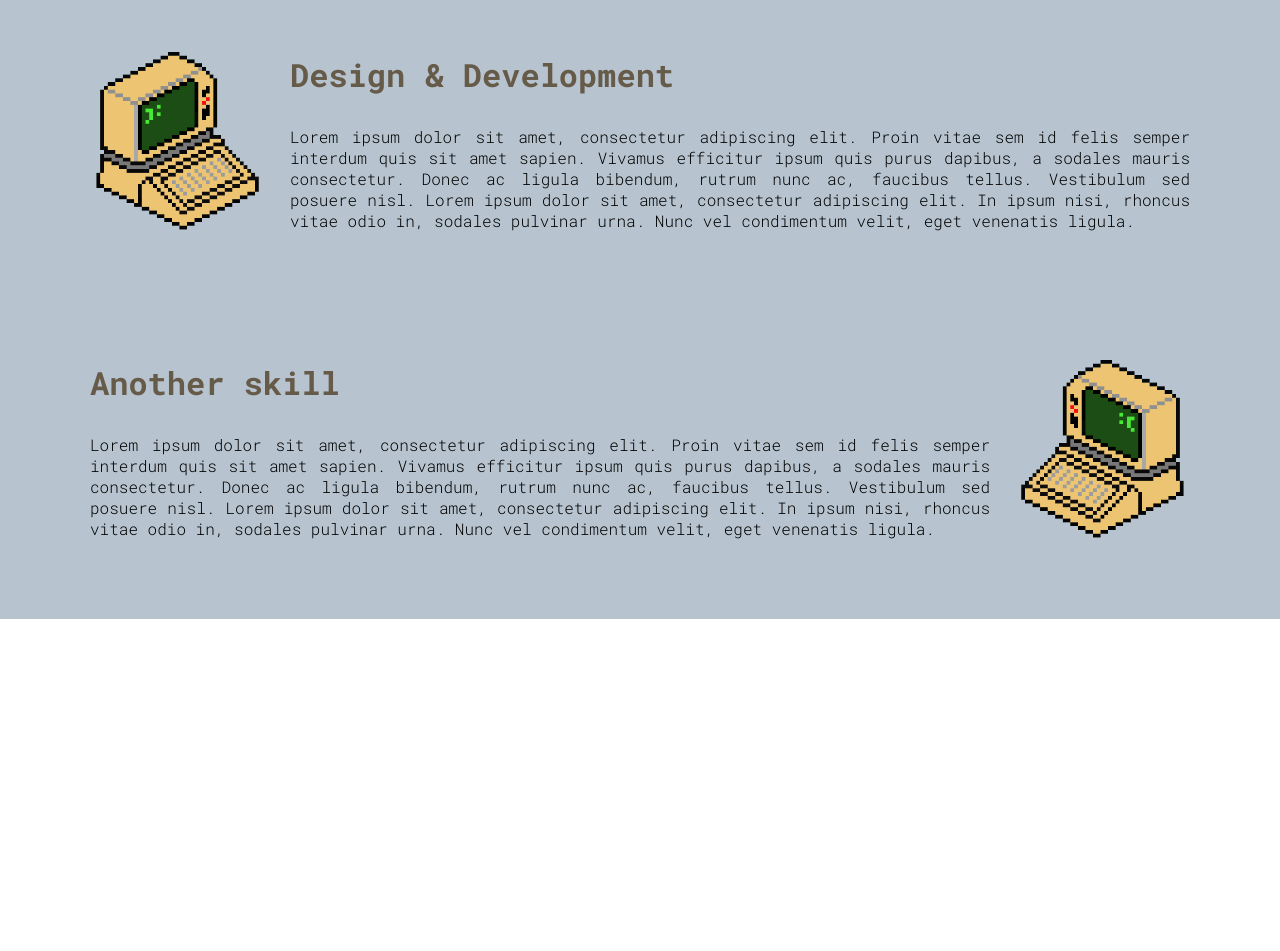
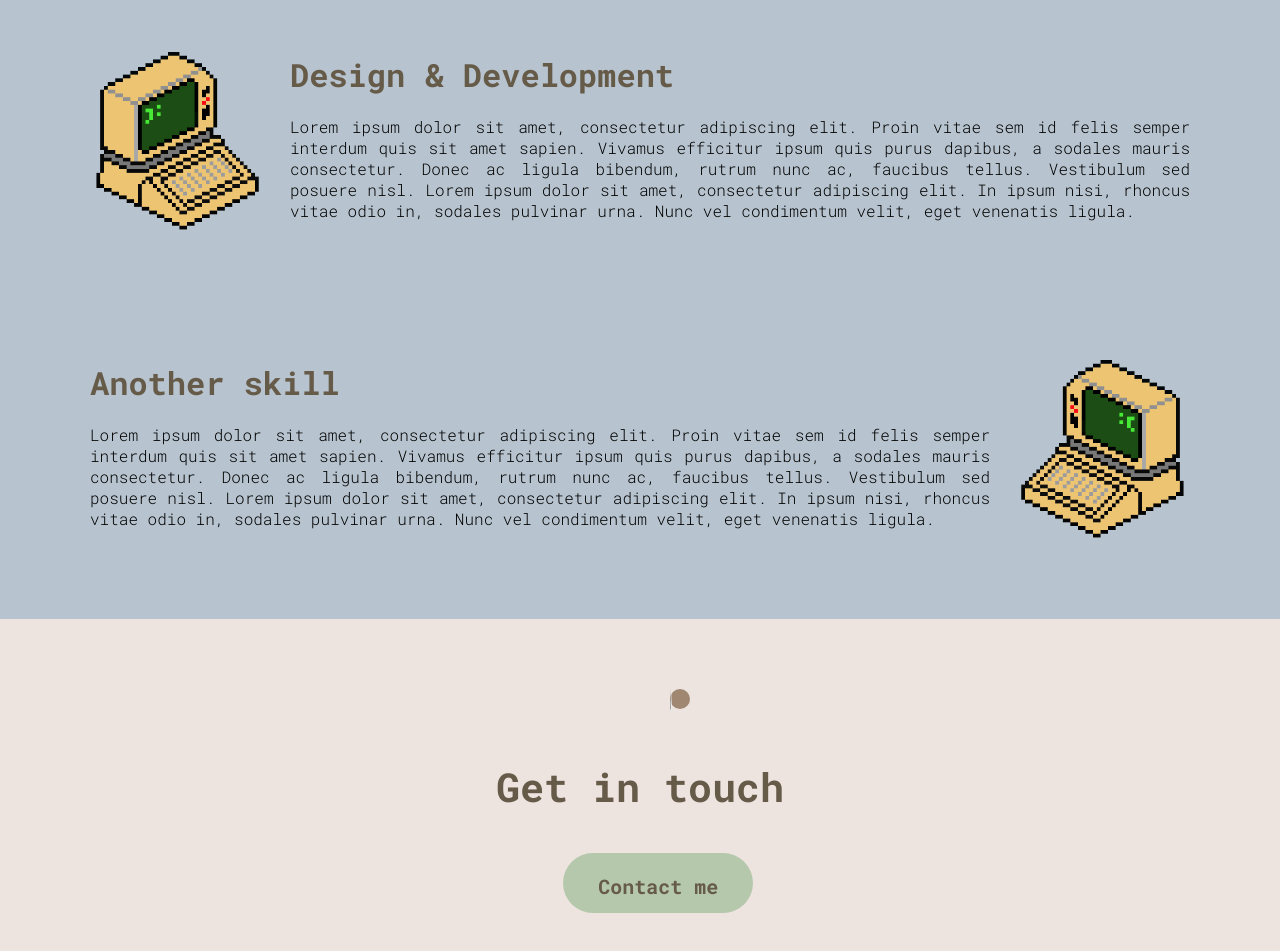
Before and after one commit to BorcanRaluca/web_1, a plain HTML site: page index.html in a window 1280 px wide. Shown: the part 1640-2591 px from the top of the page. Before the commit the page ends 2259 px from the top, so only its background shows below. Drawn offline with Linux system fonts and the light colour scheme.

Commit message:
contact section

```diff
--- a/index.html
+++ b/index.html
@@ -53,8 +53,10 @@
     </div>
 
     <!--contact section-->
-    <div>
-
+    <div class="contactContainer">
+        <hr>
+        <h1 class="title sectionTitle">Get in touch</h1>
+        <a href="mailto:borcanelena20@stud.ase.ro" id="buttonLink"><h2 id="button">Contact me</h2></a>
     </div>
 
     <!--footer-->
--- a/style.css
+++ b/style.css
@@ -53,11 +53,15 @@
 
 #introductionP {
     text-align: center;
+    padding-bottom: 120px;
 }
 
 hr {
     border-top: dotted 20px #9F8772;
-    margin: 120px 670px;
+    margin-top: 20px;
+    margin-right: 670px;
+    margin-left: 670px;
+    display: block;
 }
 
 /*skills section*/
@@ -89,7 +93,6 @@ hr {
     color: #665A48;
     margin: 20px;
     padding-top: 30px;
-    padding-bottom: 10px;
 }
 
 .skillsP {
@@ -99,5 +102,32 @@ hr {
 }
 
 /*contact section*/
+.contactContainer {
+    background-color: #EDE4E0;
+    padding-top: 50px;
+    height: 300px;
+}
+
+#buttonLink {
+    text-decoration: none;
+}
+
+#button {
+    background-color: #b5c8ab;
+    padding: 20px;
+    border-radius: 50px;
+    height: 20px;
+    width: 150px;
+    margin-left: 44%;
+    color: #665A48;
+    text-align: center;
+    font-size: 20px;
+}
+
+#button:hover {
+    background-color: #1B4D14;
+    color: #EDE4E0;
+    transition: 0.3s;
+}
 
 /*footer*/
```
